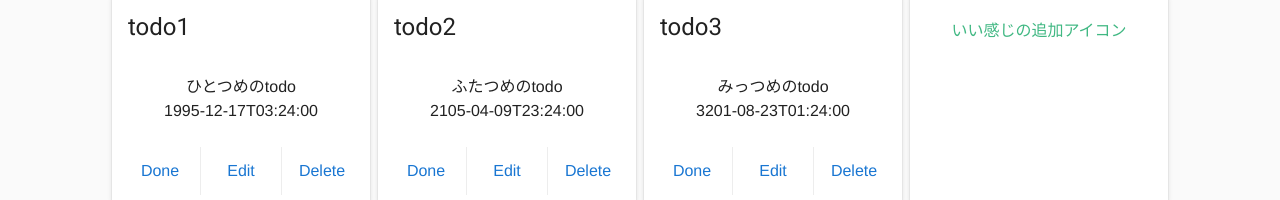
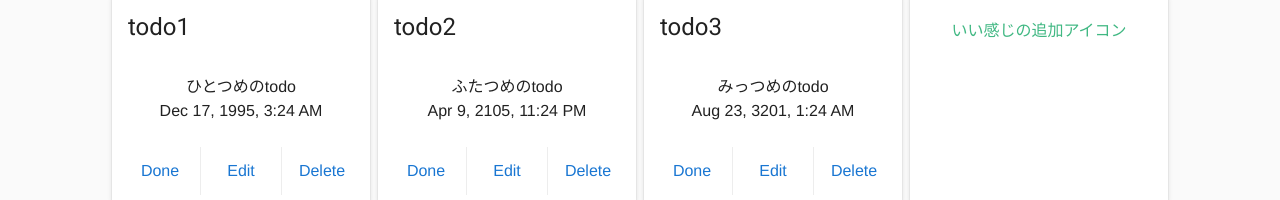
Before and after one commit to R-NK/common-todo-app, a Vue app: page /#/ in a window 1280 px wide. Shown: the part 344-544 px from the top of the page. Built offline with nearby package versions, Linux system fonts and the light colour scheme; what vue-datetime would draw is missing.

Commit message:
datetime label looks cool

```diff
--- a/package.json
+++ b/package.json
@@ -8,6 +8,7 @@
     "lint": "vue-cli-service lint"
   },
   "dependencies": {
+    "@types/luxon": "^1.4.1",
     "bulma": "^0.7.1",
     "css-loader": "^1.0.0",
     "luxon": "^1.4.5",
--- a/src/components/Card.vue
+++ b/src/components/Card.vue
@@ -8,7 +8,7 @@
     <v-card-text>
       <label class="wrap-text">{{ item.description }}</label>
       <br>
-      <label>{{ item.datetime }}</label>
+      <label>{{ convertDatetime(item.datetime) }}</label>
     </v-card-text>
     <v-spacer></v-spacer>
     <v-card-actions>
@@ -21,11 +21,18 @@
 
 <script lang="ts">
 import { Component, Prop, Vue } from 'vue-property-decorator';
+import { DateTime } from 'luxon';
 
 @Component
 export default class Card extends Vue {
   public edit: boolean = false;
   @Prop() private item!: string;
+
+  private convertDatetime(datetime: string) {
+    const format = DateTime.DATETIME_MED;
+    const datetimeString = DateTime.fromISO(datetime).toLocaleString(format);
+    return datetimeString;
+  }
 }
 </script>
 
```
Also changed, not shown: 1 other file (tests, documents, lock files or other folders).
